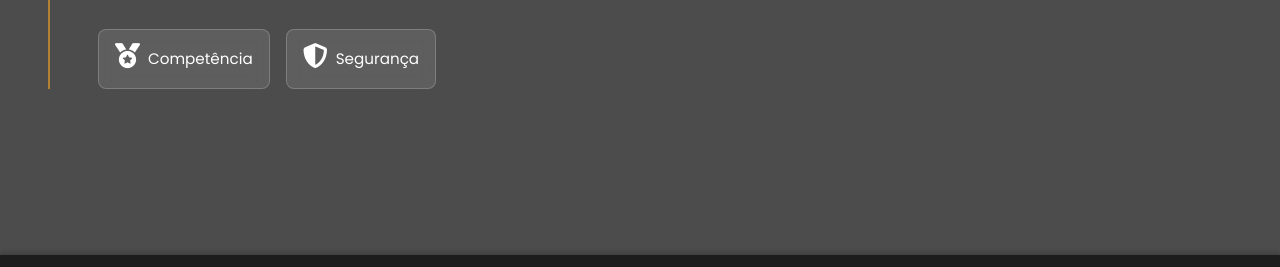
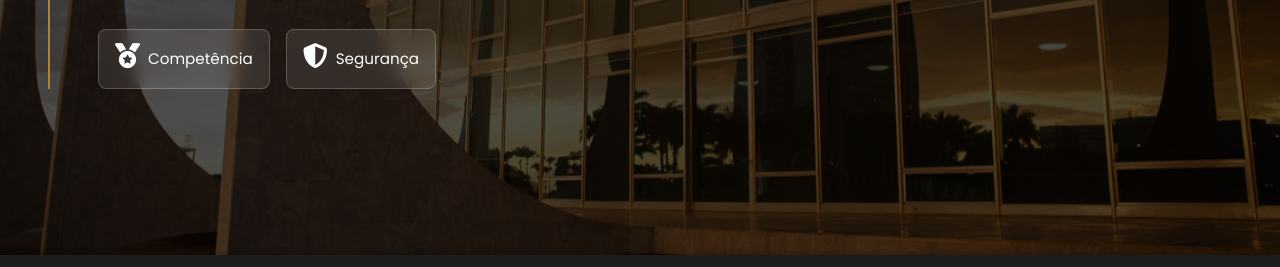
Before and after one commit to Guivieira07/Advocaciamoraes, a plain HTML site: page AdvocaciaMoraes/index.html in a window 1280 px wide. Shown: the part 463-730 px from the top of the page. Drawn offline with Linux system fonts and the light colour scheme.

Commit message:
v1.1.0
validado

```diff
--- a/AdvocaciaMoraes/Styles/style.css
+++ b/AdvocaciaMoraes/Styles/style.css
@@ -175,7 +175,7 @@ menu-toggle i {
 
   .cabecalho {
     height: 100vh;
-    background-image: linear-gradient(rgba(0,0,0,0.7), rgba(0,0,0,0.7)), url('/MoraesAdvocacia-main/AdvocaciaMoraes/Imagem/stfbranco.jpg');
+    background-image: linear-gradient(rgba(0,0,0,0.7), rgba(0,0,0,0.7)), url('/Imagem/stfbranco.jpg');
     background-size: cover;
     background-position: center;
     display: flex;
```
